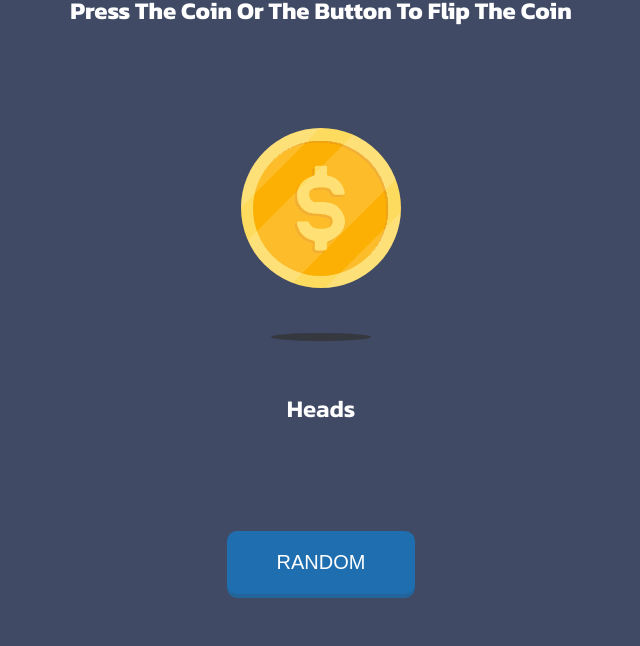
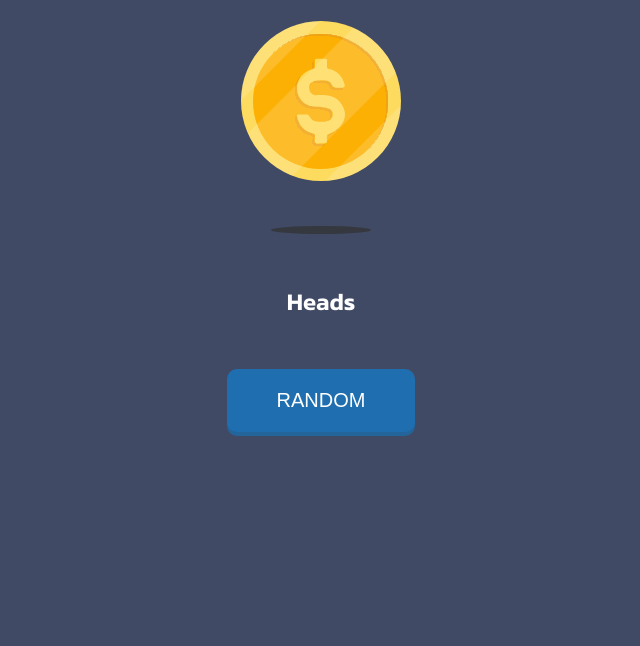
Before and after one commit to aknafea1/Flip-The-Coin, a plain HTML site: page index.html in a window 1280 px wide. Shown: the part 154-800 px from the top of the page, without its empty margins (319-959 px from the left). Drawn offline with nearby package versions, Linux system fonts and the light colour scheme.

Commit message:
Trying to make the design pixel perfect

```diff
--- a/css/style.css
+++ b/css/style.css
@@ -9,12 +9,12 @@ body {
   height: 100vh;
   display: flex;
   flex-direction: column;
-  justify-content: space-around;
   align-items: center;
   font-family: "Kanit", sans-serif;
   color: #fff;
   text-align: center;
   font-weight: 600;
+  gap: 50px;
 }
 h1 {
   font-size: 4rem;
```
Also changed, not shown: 1 other file.
